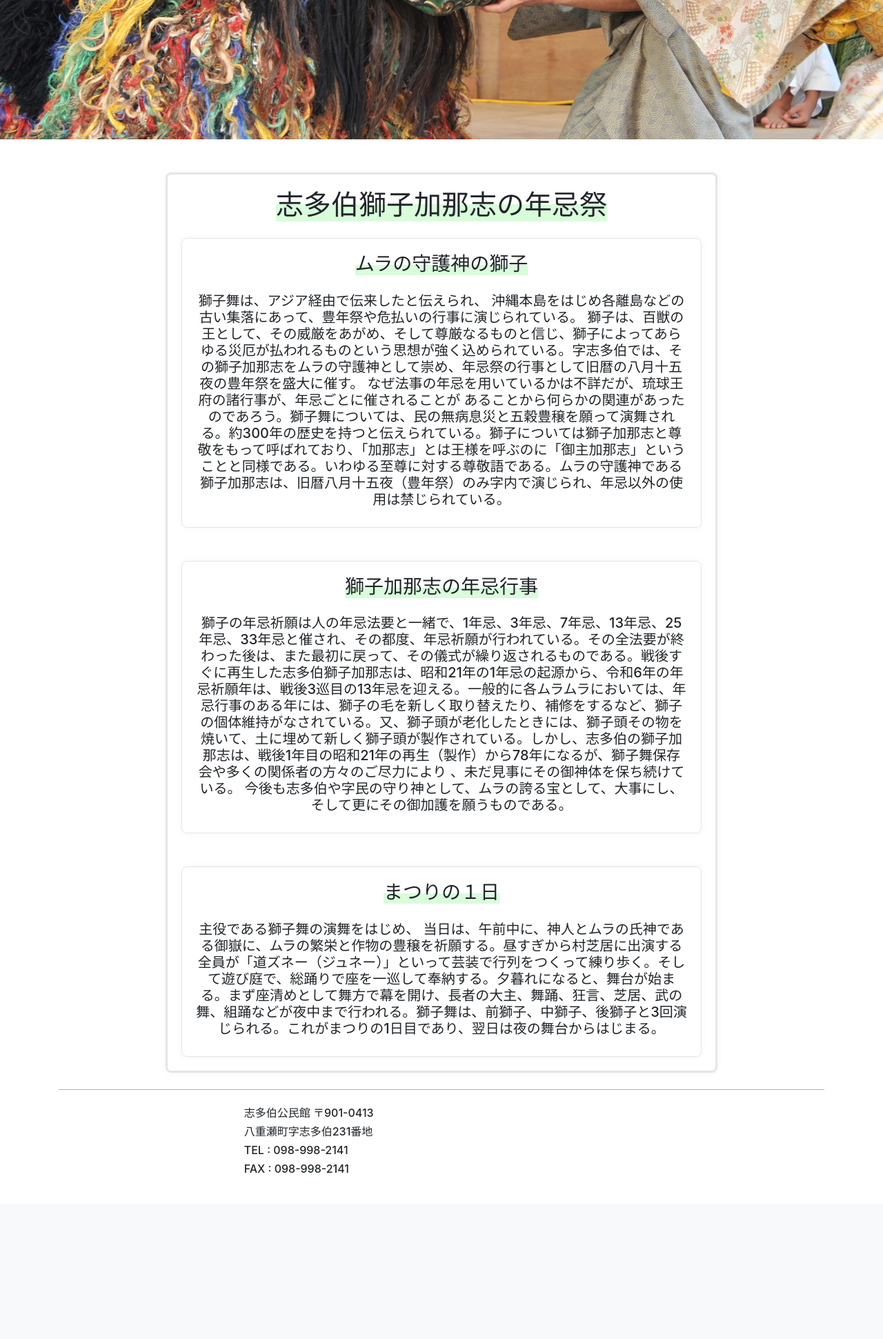
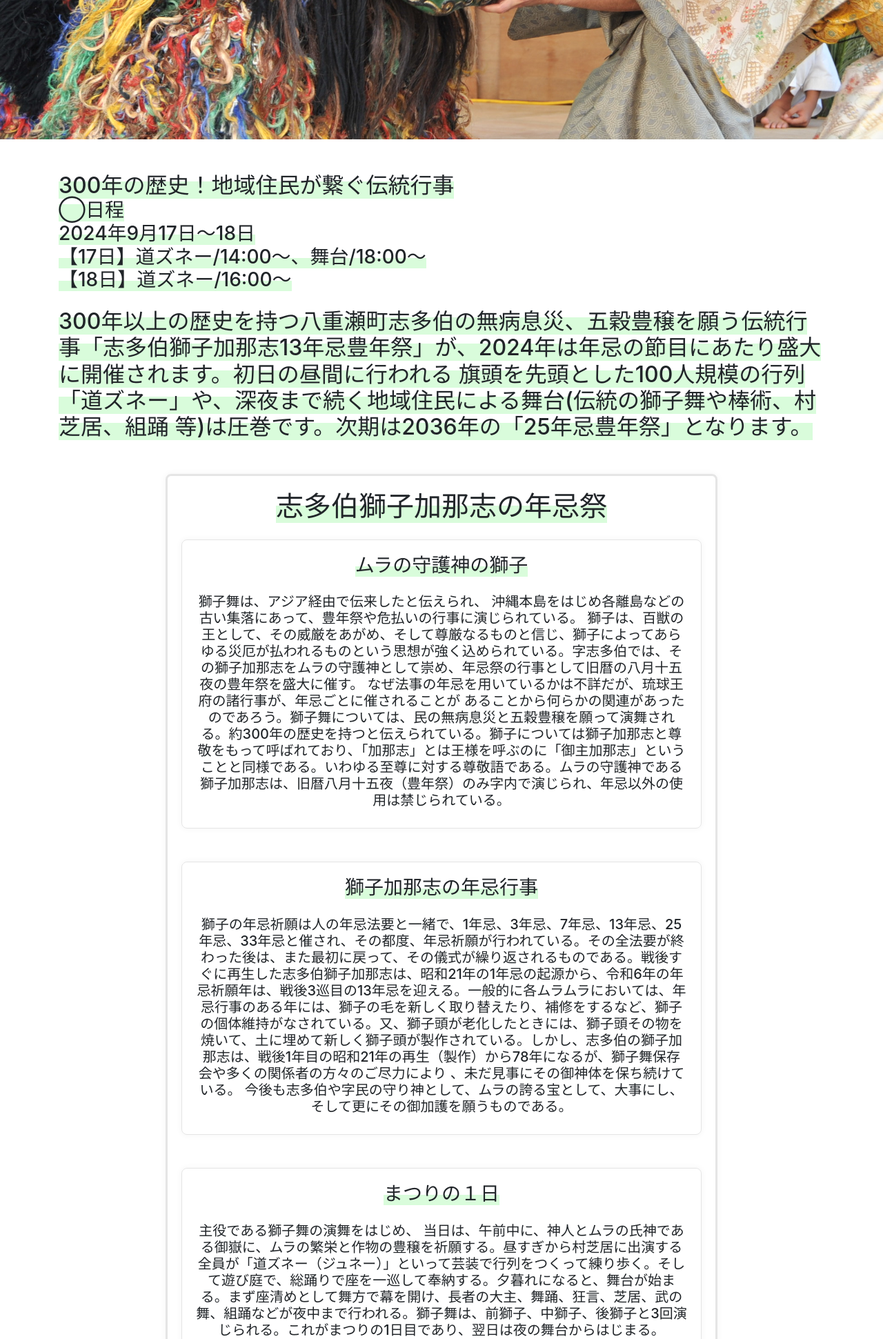
Before and after one commit to Davidlee1122/Springboot-Blog-Shitahaku-Hounensai, a Java web app: page /auth/aboutForm in a window 1280 px wide. Shown: the part 454-2395 px from the top of the page at 69% size. Before the commit the page ends 2154 px from the top, so only its background shows below. Run offline with Spring Boot 4, a stand-in JSP engine, Linux system fonts and the light colour scheme; data that the repository does not hold is empty; some of the project's set-up classes (security, data sources, template engines, error pages and the like) are left out, and stand-ins take their place; some libraries are stand-ins or nearby versions; grey boxes are pictures that could not be loaded.

Commit message:
Update aboutForm.jsp

```diff
--- a/src/main/webapp/WEB-INF/views/auth/aboutForm.jsp
+++ b/src/main/webapp/WEB-INF/views/auth/aboutForm.jsp
@@ -57,6 +57,21 @@ header.masthead {
 </header>
 <br /><br />
 <div class="container">
+	<h2 class="highlighted-text">300年の歴史！地域住民が繋ぐ伝統行事</h2>
+	<br />
+	<h3 class="highlighted-text">◯日程</h3>
+	<br />
+	<h3 class="highlighted-text2">2024年9月17日～18日</h3>
+	<br />
+	<h3 class="highlighted-text2">【17日】道ズネー/14:00～、舞台/18:00～</h3>
+	<br />
+	<h3 class="highlighted-text2">【18日】道ズネー/16:00～</h3>
+	<br />
+	<br />
+	<h2 class="highlighted-text">300年以上の歴史を持つ八重瀬町志多伯の無病息災、五穀豊穣を願う伝統行事「志多伯獅子加那志13年忌豊年祭」が、2024年は年忌の節目にあたり盛大に開催されます。初日の昼間に行われる 旗頭を先頭とした100人規模の行列「道ズネー」や、深夜まで続く地域住民による舞台(伝統の獅子舞や棒術、村芝居、組踊 等)は圧巻です。次期は2036年の「25年忌豊年祭」となります。</h2>
+</div>
+<br /><br />
+<div class="container">
 <div class="container container-custom" style="text-align: center;">
 	<h1 class="highlighted-text">志多伯獅子加那志の年忌祭</h1>
 	<br /><br />
```
